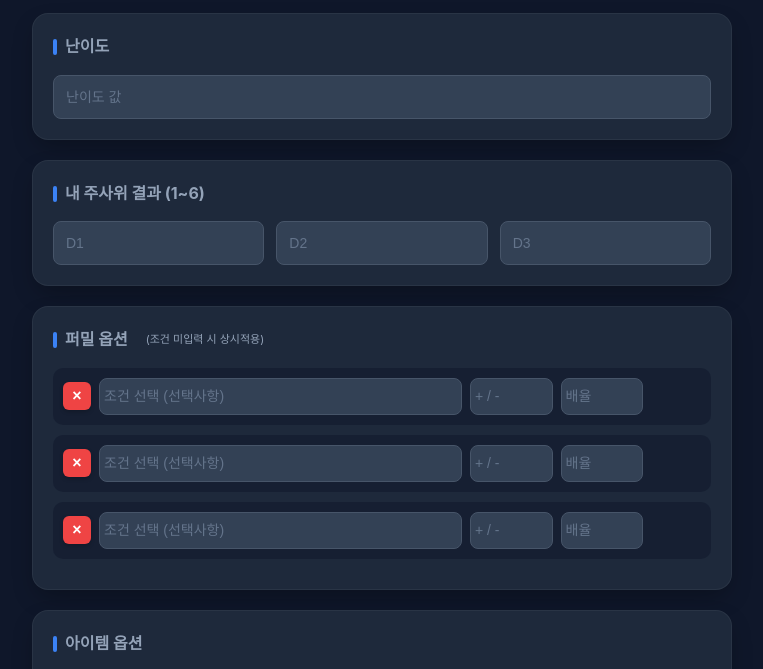
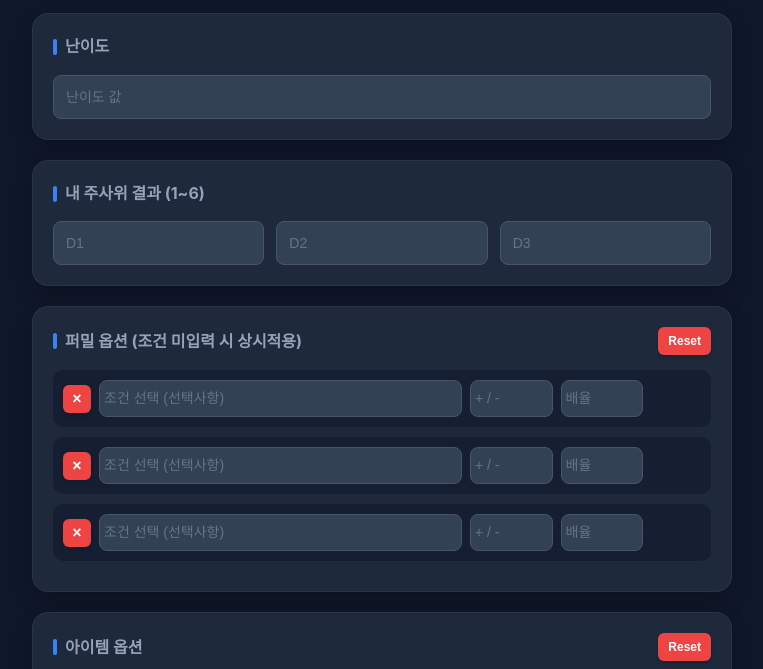
Before and after one commit to SyouSB/Mystic-Frontier-Calculator, a plain HTML site: page index.html in a window 1280 px wide. Shown: the part 72-741 px from the top of the page, without its empty margins (258-1021 px from the left). Drawn offline with Linux system fonts and the light colour scheme.

Commit message:
아이템/퍼밀 옵션 초기화 추가

```diff
--- a/index.html
+++ b/index.html
@@ -245,7 +245,12 @@
     </div>
 
     <div class="card">
-      <h2 id="h-familiar">퍼밀 옵션 <span style="font-size:11px; font-weight:normal; margin-left:10px;">(조건 미입력 시 상시적용)</span></h2>
+      <h2 style="display: flex; justify-content: space-between; align-items: center; width: 100%;">
+          <div>
+            <span id="h-familiar">퍼밀 옵션 (조건 미입력 시 상시적용)</span>
+          </div>
+          <button type="button" class="clear-btn" onclick="resetSection('specialOptions')" style="margin-left: auto; width: auto; padding: 0 10px; font-size: 12px;">Reset</button>
+        </h2>
       <datalist id="conditionList">
         <option value="If the first die rolls an odd number">
         <option value="If the second die rolls an odd number">
@@ -302,7 +307,11 @@
     </div>
 
     <div class="card">
-      <h2 id="h-item">아이템 옵션</h2>
+      <h2 style="display: flex; justify-content: space-between; align-items: center; width: 100%;">
+        <span id="h-item">아이템 옵션</span>
+        <button type="button" class="clear-btn" onclick="resetSection('extraOptions')" style="margin-left: auto; width: auto; padding: 0 10px; font-size: 12px;">Reset</button>
+      </h2>
+
       <div id="extraOptions">
         <div class="option-row"><input type="number" placeholder="+ / -" class="extra-add" /><input type="number" step="0.1" placeholder="배율" class="extra-mul" /></div>
         <div class="option-row"><input type="number" placeholder="+ / -" class="extra-add" /><input type="number" step="0.1" placeholder="배율" class="extra-mul" /></div>
@@ -647,6 +656,37 @@
       input.addEventListener('input', saveData);
     });
   });
+
+  // 섹션별 초기화
+  function resetSection(sectionId) {
+    const currentLang = document.documentElement.lang;
+    const sectionName = sectionId === 'specialOptions'
+      ? (currentLang === 'ko' ? "퍼밀 옵션" : "Familiar Options")
+      : (currentLang === 'ko' ? "아이템 옵션" : "Item Options");
+
+    const msg = currentLang === 'ko'
+      ? `${sectionName}의 모든 내용을 삭제할까요?`
+      : `Clear all ${sectionName}?`;
+
+    if (confirm(msg)) {
+      const container = document.getElementById(sectionId);
+
+      container.querySelectorAll('input').forEach(input => input.value = '');
+
+      if (sectionId === 'specialOptions') {
+        container.querySelectorAll('.status-dot').forEach(dot => {
+          dot.innerText = '';
+          dot.className = 'status-dot';
+        });
+        container.querySelectorAll('.option-row').forEach(row => {
+          row.classList.remove('active', 'inactive-result');
+        });
+      }
+
+      saveData();
+      if (document.getElementById('resultSection').style.display !== 'none') calculate();
+    }
+  }
   </script>
 </body>
 </html>
```
